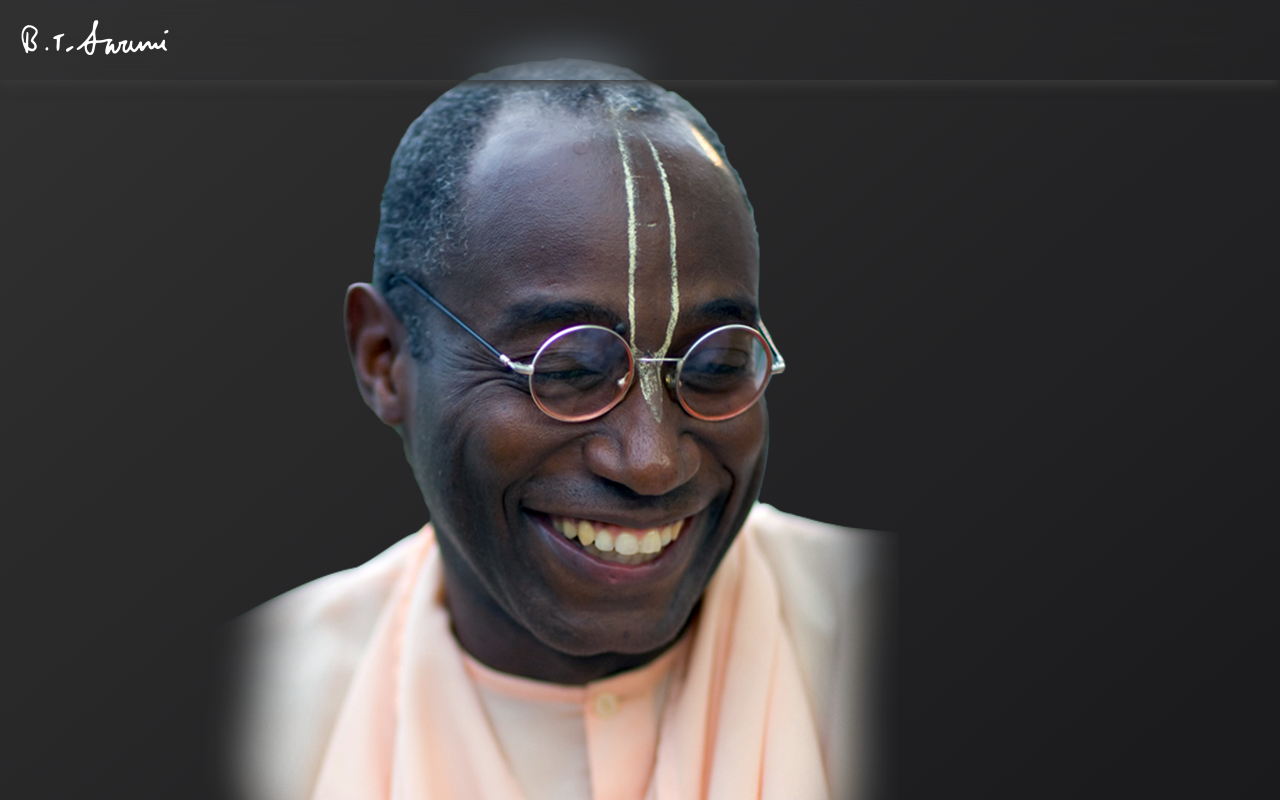
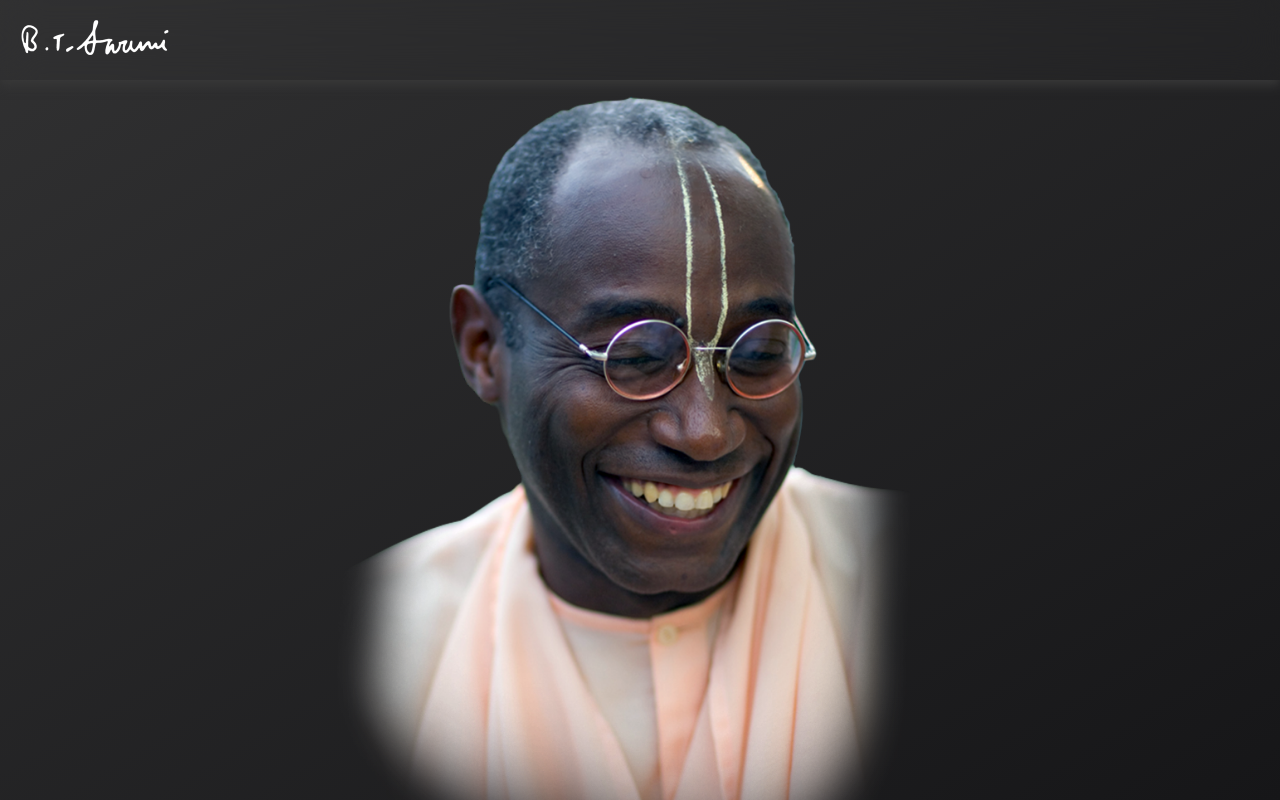
Before and after one commit to MilanP5G/bhaktitirthaswami, a React (Create React App) app: page / in a window 1280 px wide. Shown: the top 800 px of the page. Built offline with nearby package versions, Linux system fonts and the light colour scheme.

Commit message:
styled image and centred

```diff
--- a/src/components/main/Main.js
+++ b/src/components/main/Main.js
@@ -1,5 +1,6 @@
 import React from 'react';
 import mainImage from '../../assets/BhaktiTirthaSwamiMain.png'
+import '../../styling/main.css'
 
 const Main = () => {
 
--- /dev/null
+++ b/src/styling/main.css
@@ -0,0 +1,10 @@
+.origin-box .origin-image img {
+  display: block;
+  position: fixed;
+  right: 0;
+  left: 0;
+  margin-left: auto;
+  margin-right: auto;
+  margin-top: 50px;
+  width: 70%;
+}
```
Also changed, not shown: src/assets/BhaktiTirthaSwamiMain.png.
